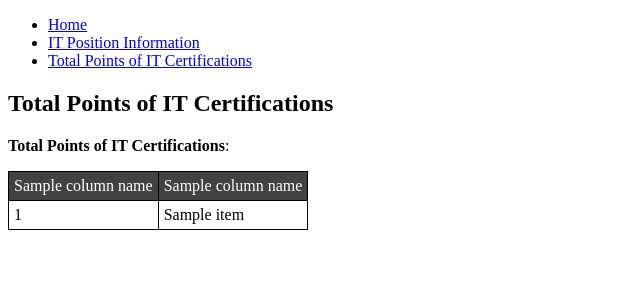
After one commit to sagedemage/popular_it_certification_based_on_static_data, a Flask app: template templates/total_points_of_it_certs.html in a window 1280 px wide. The commit adds this page. Shown: the top 300 px of the page, without its empty margins (0-640 px from the left). Run offline with Flask 3, Linux system fonts and the light colour scheme; the template is opened without the code that fills it: most values are stand-ins (such as "Sample title", 1, 10 or a date in 2020).

Commit message:
the program calculates the total points of the certifications

```diff
--- a/main.py
+++ b/main.py
@@ -21,7 +21,17 @@ def home_page():
         'index.html',
         popular_certs_table=popular_certs_table,
         it_certs_info_table=it_certs_info_table,
-        it_position_info_table=it_position_info_table
+        it_position_info_table=it_position_info_table,
+        )
+    return template
+
+@app.route("/total-points-of-it-certs")
+def total_points_of_it_certs():
+    total_points_of_it_certs_table = get_total_points_of_it_certs()
+
+    template = render_template(
+        'total_points_of_it_certs.html',
+        total_points_of_it_certs_table=total_points_of_it_certs_table
         )
     return template
 
@@ -60,7 +70,7 @@ def get_sorted_averages_of_popular_it_certs() -> Table:
     sorted_avgs.sort()
     sorted_avgs.reverse()
 
-    column_names = ["Certification", "Average Number of Jobs"]
+    column_names = ["Certification", "Average Number of Jobs", "Points"]
 
     in_popular_cert = {
         "RHCSA": False,
@@ -71,13 +81,37 @@ def get_sorted_averages_of_popular_it_certs() -> Table:
     }
 
     popular_certs: List[List[str]] = []
-    for sort_avg in sorted_avgs:
+    point = len(sorted_avgs)
+    no_previous_value = True
+    previous_point = 0
+    previous_value = 0
+    for i in range(len(sorted_avgs)):
+        sort_avg = sorted_avgs[i]
         for key, val in means.items():
             if means[key] == sort_avg and in_popular_cert[key] == False:
-                row = [key, str(val)]
-                popular_certs.append(row)
-                in_popular_cert[key] = True
-                break
+                if no_previous_value == True:
+                    row = [key, str(val), point-1*i]
+                    popular_certs.append(row)
+                    in_popular_cert[key] = True
+                    previous_value = val
+                    previous_point = point-1*i
+                    no_previous_value = False
+                    break
+                if val < previous_value:
+                    row = [key, str(val), previous_point-1]
+                    popular_certs.append(row)
+                    in_popular_cert[key] = True
+                    previous_value = val
+                    previous_point = previous_point-1
+                    break
+                if val == previous_value:
+                    row = [key, str(val), previous_point]
+                    popular_certs.append(row)
+                    in_popular_cert[key] = True
+                    previous_value = val
+                    break
+
+    save_data_to_csv_file(column_names, popular_certs, "gen_data/averages_of_it_certs.csv")
 
     popular_certs_table = Table(
         column_names=column_names,
@@ -89,7 +123,7 @@ def get_sorted_averages_of_popular_it_certs() -> Table:
 def get_it_certs_information() -> Table:
     """Implementation to get the IT certification information"""
     df = pd.read_csv("data/it_certs_info.csv")
-    column_names = ["Certification", "Difficulty Level", "Exam Duration (min)", "Price", "Position"]
+    column_names = ["Certification", "Difficulty Level", "Exam Duration (min)", "Price", "Position", "Points"]
     cert = df["Certification"]
     diff_level = df["Difficulty Level"]
     exam_duration = df["Exam Duration (min)"]
@@ -98,8 +132,15 @@ def get_it_certs_information() -> Table:
 
     it_certs_info: List[List[str]] = []
     for i in range(len(cert)):
-        row = [cert[i], diff_level[i], exam_duration[i], price[i], position[i]]
+        point = None
+        if diff_level[i] == "Beginner":
+            point = 1
+        elif diff_level[i] == "Intermediate":
+            point = 2
+        row = [cert[i], diff_level[i], exam_duration[i], price[i], position[i], point]
         it_certs_info.append(row)
+
+    save_data_to_csv_file(column_names, it_certs_info, "gen_data/it_certs_info.csv")
 
     it_certs_info_table = Table(
         column_names=column_names,
@@ -128,6 +169,63 @@ def get_it_position_information() -> Table:
 
     return it_position_info_table
 
+@dataclass
+class AvgITCerts:
+    certs: List[str]
+    points: List[str]
+    cert: str
+
+@dataclass
+class ITCertsInfo:
+    certs: List[str]
+    points: List[str]
+    cert: str
+
+def get_total_points_of_it_certs() -> Table:
+    avg_of_it_certs_df = pd.read_csv("gen_data/averages_of_it_certs.csv")
+    it_certs_info_df = pd.read_csv("gen_data/it_certs_info.csv")
+
+    avg_of_it_certs = AvgITCerts(None, None, None)
+    avg_of_it_certs.certs = avg_of_it_certs_df["Certification"]
+    avg_of_it_certs.points = avg_of_it_certs_df["Points"]
+
+    it_certs_info = ITCertsInfo(None, None, None)
+    it_certs_info.certs = it_certs_info_df["Certification"]
+    it_certs_info.points = it_certs_info_df["Points"]
+
+    total_points_of_it_certs: List[List[str]] = []
+    column_names = ["Certifications", "Total Points"]
+    for i in range(len(avg_of_it_certs.certs)):
+        avg_of_it_certs.cert = avg_of_it_certs.certs[i]
+        for j in range(len(it_certs_info.certs)):
+            it_certs_info.cert = it_certs_info.certs[j]
+            if avg_of_it_certs.cert == it_certs_info.cert:
+                sum = int(avg_of_it_certs.points[i]) + int(it_certs_info.points[j])
+                total_points_of_it_certs.append([avg_of_it_certs.cert, sum])
+                break
+
+    save_data_to_csv_file(column_names, total_points_of_it_certs, "gen_data/total_points_of_it_certs.csv")
+
+    total_points_of_it_certs_table = Table(
+        column_names=column_names,
+        rows=total_points_of_it_certs
+    )
+    return total_points_of_it_certs_table
+
+def save_data_to_csv_file(column_names: List[str], data: List[List[str]], file_path: str):
+    """Save the data containing the list of rows to a CSV file"""
+    csv_data = {}
+    for column in column_names:
+        csv_data[column] = []
+
+    for item in data:
+        for i in range(len(column_names)):
+            column = column_names[i]
+            csv_data[column].append(item[i])
+
+    df = pd.DataFrame.from_dict(csv_data)
+    df.to_csv(file_path, index=False)
+
 def main():
     print("\nIT Position Information:")
     df = pd.read_csv("data/it_position_info.csv")
--- a/templates/base.html
+++ b/templates/base.html
@@ -11,6 +11,7 @@
         <ul>
             <li><a href="/">Home</a></li>
             <li><a href="/it-position-info">IT Position Information</a></li>
+            <li><a href="/total-points-of-it-certs">Total Points of IT Certifications</a></li>
         </ul>
     </nav>
     <section class="content">
--- a/templates/index.html
+++ b/templates/index.html
@@ -10,11 +10,13 @@
     <tr>
       <th>{{popular_certs_table.column_names[0]}}</th>
       <th>{{popular_certs_table.column_names[1]}}</th>
+      <th>{{popular_certs_table.column_names[2]}}</th>
     </tr>
     {% for item in popular_certs_table.rows %}
     <tr>
       <td>{{item[0]}}</td>
       <td>{{item[1]}}</td>
+      <td>{{item[2]}}</td>
     </tr>
     {% endfor %}
   </table>
@@ -27,6 +29,7 @@
       <th>{{it_certs_info_table.column_names[2]}}</th>
       <th>{{it_certs_info_table.column_names[3]}}</th>
       <th>{{it_certs_info_table.column_names[4]}}</th>
+      <th>{{it_certs_info_table.column_names[5]}}</th>
     </tr>
     {% for item in it_certs_info_table.rows %}
     <tr>
@@ -35,6 +38,7 @@
       <td>{{item[2]}}</td>
       <td>{{item[3]}}</td>
       <td>{{item[4]}}</td>
+      <td>{{item[5]}}</td>
     </tr>
     {% endfor %}
   </table>
--- /dev/null
+++ b/templates/total_points_of_it_certs.html
@@ -0,0 +1,21 @@
+{% extends 'base.html' %}
+
+{% block header %}
+  <h1>{% block title%} Total Points of IT Certifications {% endblock %}</h1>
+{% endblock %}
+
+{% block content %}
+  <p><b>Total Points of IT Certifications</b>:</p>
+  <table>
+    <tr>
+      <th>{{total_points_of_it_certs_table.column_names[0]}}</th>
+      <th>{{total_points_of_it_certs_table.column_names[1]}}</th>
+    </tr>
+    {% for item in total_points_of_it_certs_table.rows %}
+    <tr>
+      <td>{{item[0]}}</td>
+      <td>{{item[1]}}</td>
+    </tr>
+    {% endfor %}
+  </table>
+{% endblock %}
```
Also changed, not shown: 3 other files.
